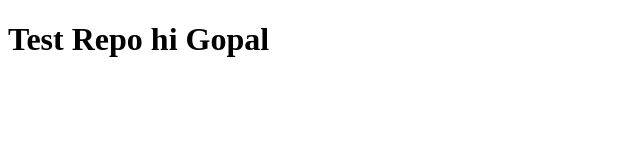
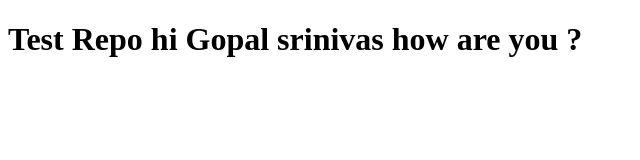
Before and after one commit to gopalsrinivas/test_repo, a plain HTML site: page index.html in a window 1280 px wide. Shown: the whole page, without its empty margins (0-640 px from the left). Drawn offline with Linux system fonts and the light colour scheme.

Commit message:
h1 tage line changed

```diff
--- a/index.html
+++ b/index.html
@@ -7,6 +7,6 @@
     <title>Test Repo</title>
 </head>
 <body>
-    <h1>Test Repo hi Gopal</h1>
+    <h1>Test Repo hi Gopal srinivas how are you ?</h1>
 </body>
 </html>
```
